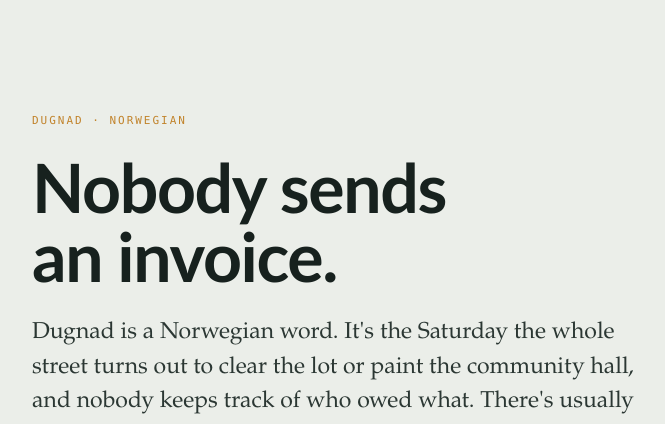
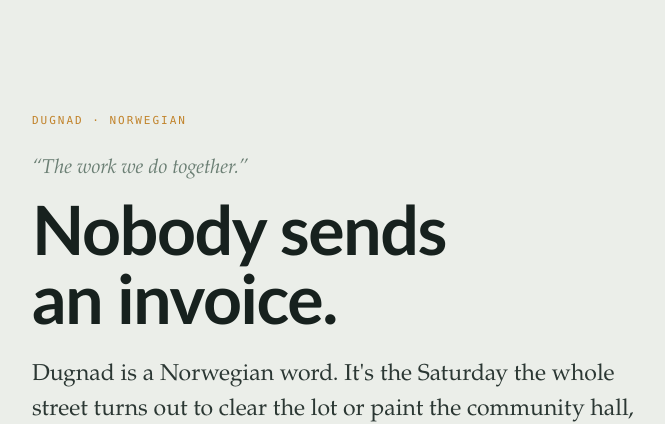
Before and after one commit to ewolters/dugnadsand, a Django app: template site_app/templates/site_app/index.html in a window 1280 px wide. Shown: the part 64-488 px from the top of the page, without its empty margins (288-953 px from the left). Run offline with Django 5.2, Linux system fonts and the light colour scheme; the template is opened without the code that fills it, so the values that code supplies are empty.

Commit message:
hero: put the tagline where somebody can read it
"The work we do together" has been the tagline since the first commit and
lived only in the <title>, which means the browser tab was the one place
anybody could see it.

It goes between the eyebrow and the headline, set as a gloss, because that
is what it actually is — the translation of the Norwegian word directly
above it:

    Dugnad · Norwegian
    "The work we do together."
    Nobody sends an invoice.

That placement earns it rather than decorating with it, and the quiet line
gives the headline more to push against. One place, not three.

Two tests keep it there: that it renders somewhere a reader can see, with
<head> stripped so the title alone cannot satisfy it, and that it still
matches brand.json — if the tagline changes in one and not the other, one
of them is lying about what this is called.

286 tests, brand-lint clean, live.

```diff
--- a/site_app/templates/site_app/index.html
+++ b/site_app/templates/site_app/index.html
@@ -65,6 +65,16 @@
   }
   /* brand.css carries a plain `h1,h2,h3...` colour rule. An element selector beats an
      inherited value, so every heading below states its own colour explicitly. */
+  /* The gloss sits between the eyebrow and the headline and is read as the
+     translation of the word above it — which is what it is. It has been the
+     tagline since the first commit and lived only in the <title>, where the
+     browser tab was the one place anybody could see it. */
+  .gloss {
+    font-family: var(--brand-font-serif); font-style: italic;
+    font-size: clamp(1.0625rem, 2.2vw, 1.25rem); color: var(--brand-moss);
+    margin: 0 0 .6rem;
+  }
+
   .hero h1 {
     color: var(--brand-ink);
     font-family: var(--brand-font-sans); font-weight: 600;
@@ -170,6 +180,7 @@
 
 <section class="hero wrap">
   <p class="eyebrow">Dugnad · Norwegian</p>
+  <p class="gloss">“The work we do together.”</p>
   <h1>Nobody sends an invoice.</h1>
   <p class="lede">Dugnad is a Norwegian word. It's the Saturday the whole street turns out to clear
      the lot or paint the community hall, and nobody keeps track of who owed what. There's usually
```
Also changed, not shown: site_app/tests/test_app.py (+28 -0 lines).
